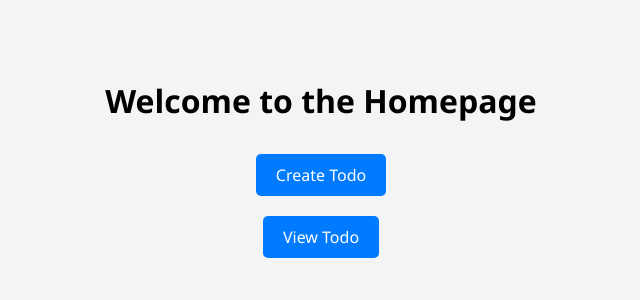
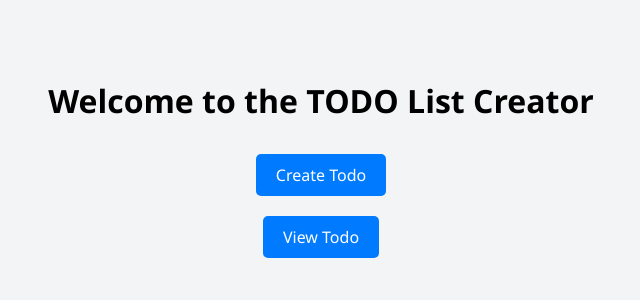
Before and after one commit to salilgupta332/Django_TODO, a Django app: page / in a window 1280 px wide. Shown: the top 300 px of the page, without its empty margins (319-959 px from the left). Run offline with Django 5.2, Linux system fonts and the light colour scheme.

Commit message:
Update home.html file

```diff
--- a/todo/templates/todo/home.html
+++ b/todo/templates/todo/home.html
@@ -9,7 +9,7 @@
 </head>
 <body>
     <div>
-        <h1>Welcome to the Homepage</h1>
+        <h1>Welcome to the TODO List Creator</h1>
         <a href="{% url 'create_todo'%}">Create Todo</a>
         <br>
         <a href="{% url 'view_todo'%}">View Todo</a>
```
